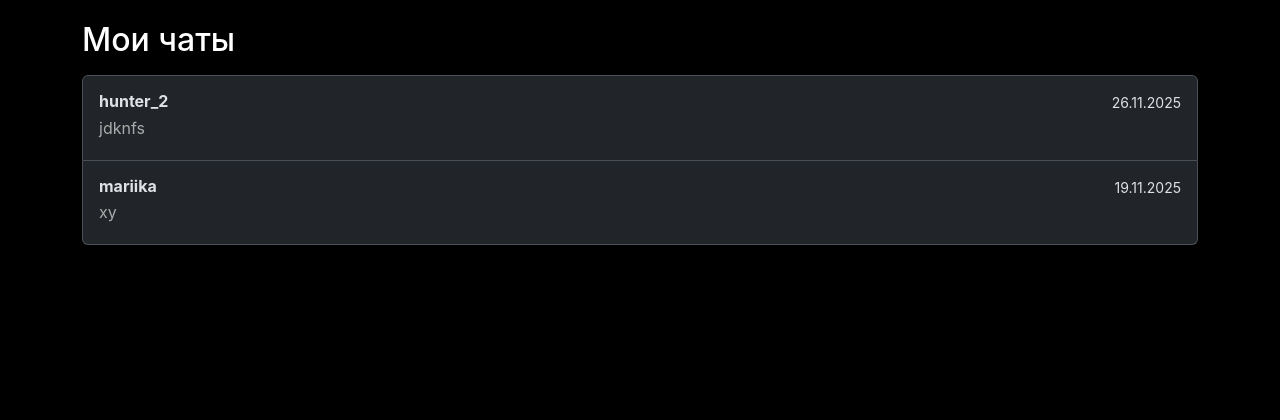
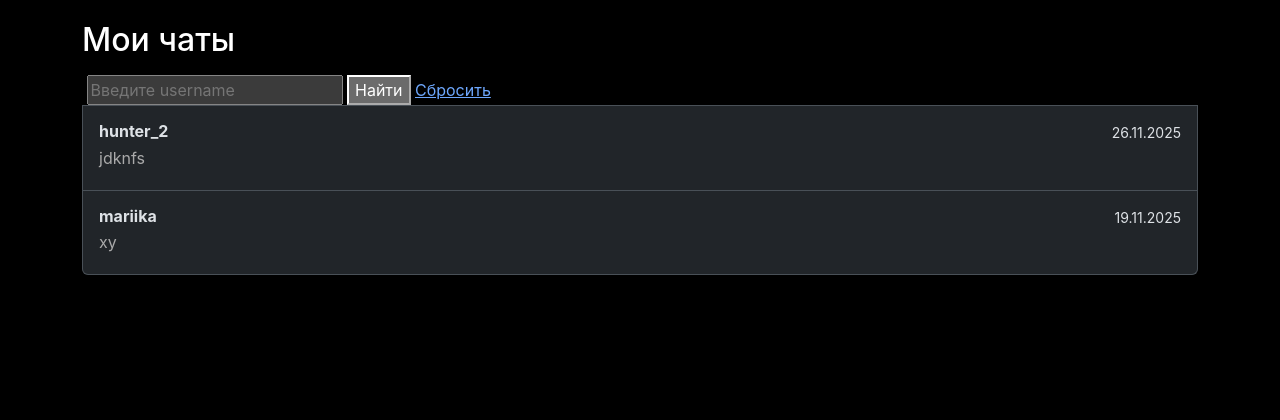
Before and after one commit to HunterXIII/CommexProject, a Django app: page /chats/ in a window 1280 px wide. Shown: the part 75-495 px from the top of the page. Run offline with Django 5.2, Linux system fonts and the light colour scheme; a user stored in the database is signed in; data comes from the database, SQL or seed files in the repository; both versions use the stored data as it was after the commit.

Commit message:
добавил поиск профилей пользователей

```diff
--- a/main/templates/main/chats/chat_detail.html
+++ b/main/templates/main/chats/chat_detail.html
@@ -15,7 +15,11 @@
             class="rounded-circle" width="44" height="44" alt="">
         <div>
             <h5 class="mb-0 text-white fw-semibold">{{ companion.username }}</h5>
-            <small class="text-success">● Онлайн</small>
+            {% if companion.status %}
+                <small class="text-success">● Онлайн</small>
+            {% else %}
+                <small>Не в сети</small>
+            {% endif %}
         </div>
         <div class="ms-auto d-flex align-items-center gap-2">
             <a href="{% url 'delete_chat' chat.id %}" class="btn btn-outline-light btn-sm d-flex align-items-center gap-2">
--- a/main/templates/main/chats/chat_list.html
+++ b/main/templates/main/chats/chat_list.html
@@ -4,6 +4,23 @@
 {% block content %}
 <h2>Мои чаты</h2>
 <div class="list-group mt-3">
+
+    <form method="get">
+        <label for="search_username"></label>
+        <input type="text" name="username" id="search_username" placeholder="Введите username">
+        <button type="submit">Найти</button>
+        <a href="{% url 'chat_list' %}">Сбросить</button>
+    </form>
+
+    {% for user in search_users %}
+        <div>
+            <div>
+                <h5 class="mb-0 text-white fw-semibold"><a href="{% url 'profile' user.id %}">{{ user.username }}</h5>
+            </div>
+        </div>
+    {% endfor %}
+
+
     {% for chat in chats %}
     {% include 'main/chats/components/chat_preview.html' %}
     {% empty %}
--- a/main/views.py
+++ b/main/views.py
@@ -49,7 +49,13 @@ class ChatListView(ListView):
 
     def get_context_data(self, **kwargs):
         context = super().get_context_data(**kwargs)
+        search = self.request.GET.get("username")
+        if search:
+            context["search_users"] = MessengerUser.objects.filter(username__icontains=search).difference(MessengerUser.objects.filter(username=self.request.user.username))
+        else:
+            context["search_users"] = MessengerUser.objects.none()
         context["chats"] = Chat.objects.filter(Q(user1=self.request.user) | Q(user2=self.request.user)).order_by('-date_of_creation')
+
         return context
 
 
```
Also changed, not shown: db.sqlite3.
